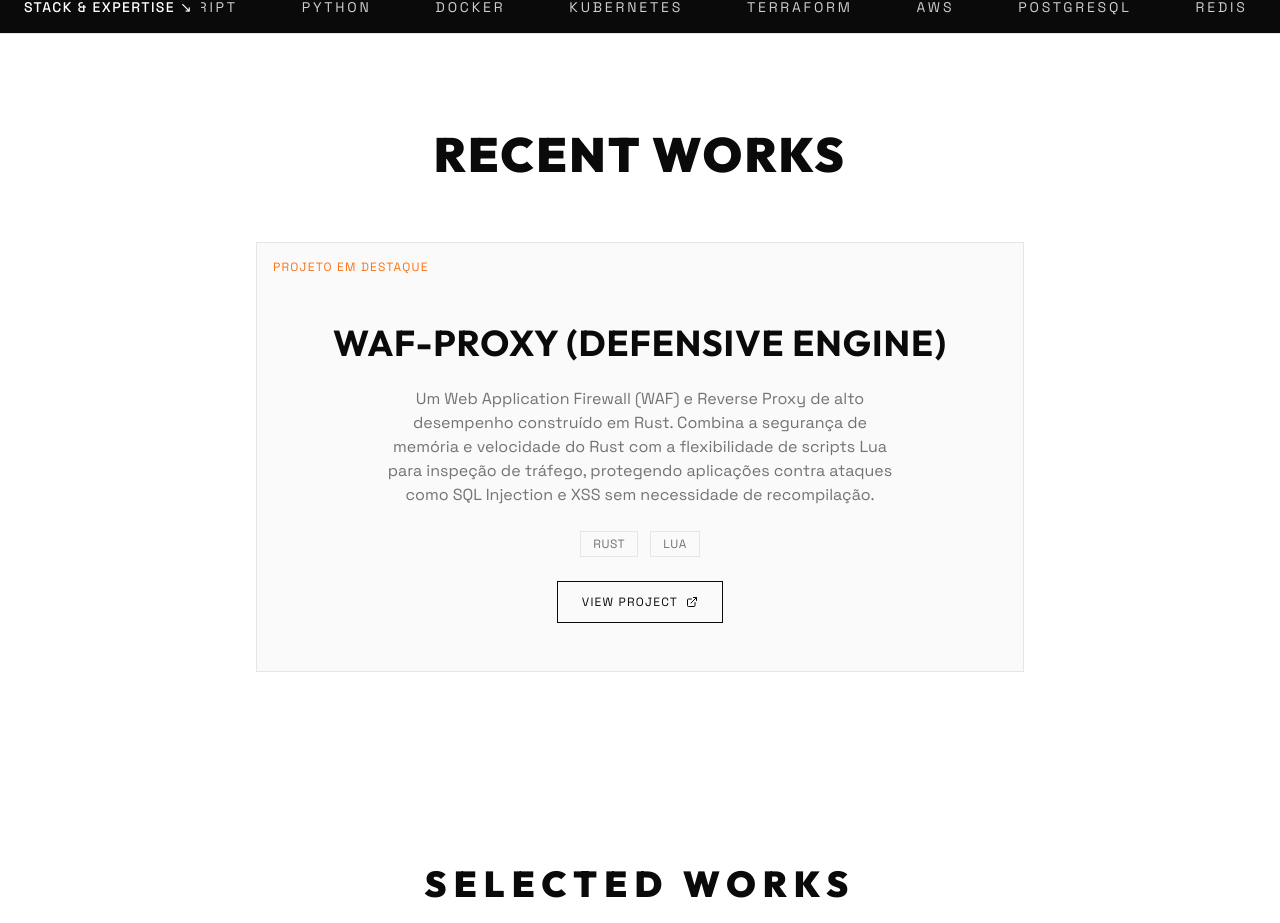
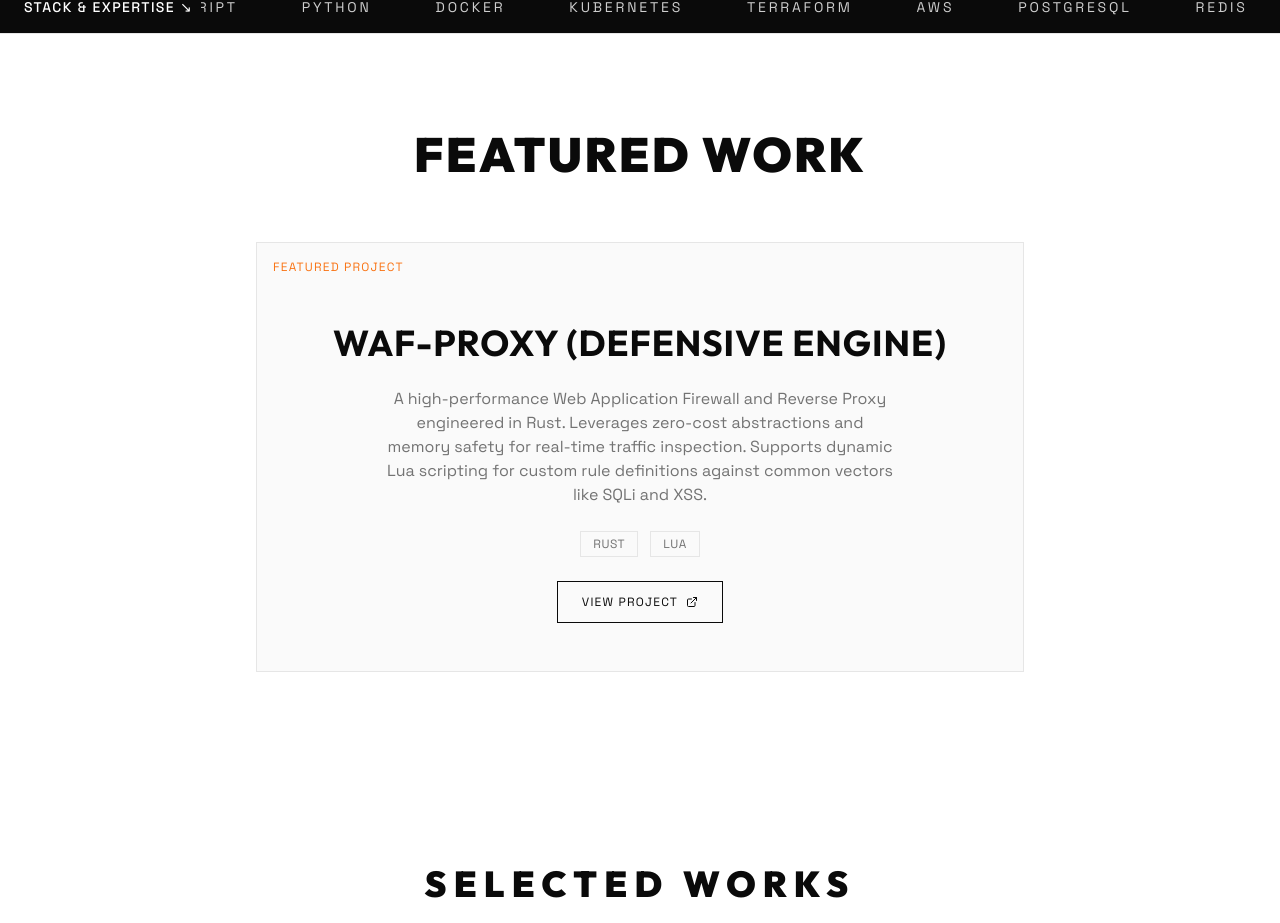
Before and after one commit to lucasonline0/portfolio, a React (Vite) app: page / in a window 1280 px wide. Shown: the part 1313-2236 px from the top of the page. Built offline with nearby package versions, Linux system fonts and the light colour scheme; the HTML template or start-up script is replaced by a standard one.

Commit message:
feat(featured): update WAF-Proxy showcase with technical English specifications

```diff
--- a/src/components/FeaturedProject.tsx
+++ b/src/components/FeaturedProject.tsx
@@ -5,13 +5,13 @@ const FeaturedProject = () => {
     <section className="py-16 md:py-24 bg-background">
       <div className="container mx-auto px-4 md:px-6">
         <h2 className="font-heading text-3xl md:text-4xl lg:text-5xl font-black text-center mb-10 md:mb-16 uppercase tracking-wider animate-fade-up opacity-0" style={{ animationFillMode: 'forwards' }}>
-          Recent Works
+          Featured Work
         </h2>
 
         <div className="max-w-3xl mx-auto">
           <div className="group relative bg-card border border-border p-8 md:p-12 hover-lift card-shine animate-fade-in-scale opacity-0 delay-200" style={{ animationFillMode: 'forwards' }}>
             <div className="absolute top-3 left-3 md:top-4 md:left-4 text-[10px] md:text-xs tracking-widest uppercase text-accent">
-              Projeto em Destaque
+              Featured Project
             </div>
 
             <div className="text-center space-y-4 md:space-y-6 pt-6 md:pt-8">
@@ -20,7 +20,7 @@ const FeaturedProject = () => {
               </h3>
 
               <p className="text-muted-foreground text-sm md:text-base max-w-lg mx-auto">
-                Um Web Application Firewall (WAF) e Reverse Proxy de alto desempenho construído em Rust. Combina a segurança de memória e velocidade do Rust com a flexibilidade de scripts Lua para inspeção de tráfego, protegendo aplicações contra ataques como SQL Injection e XSS sem necessidade de recompilação.
+                A high-performance Web Application Firewall and Reverse Proxy engineered in Rust. Leverages zero-cost abstractions and memory safety for real-time traffic inspection. Supports dynamic Lua scripting for custom rule definitions against common vectors like SQLi and XSS.
               </p>
 
               <div className="flex justify-center gap-2 md:gap-3 flex-wrap">
```
